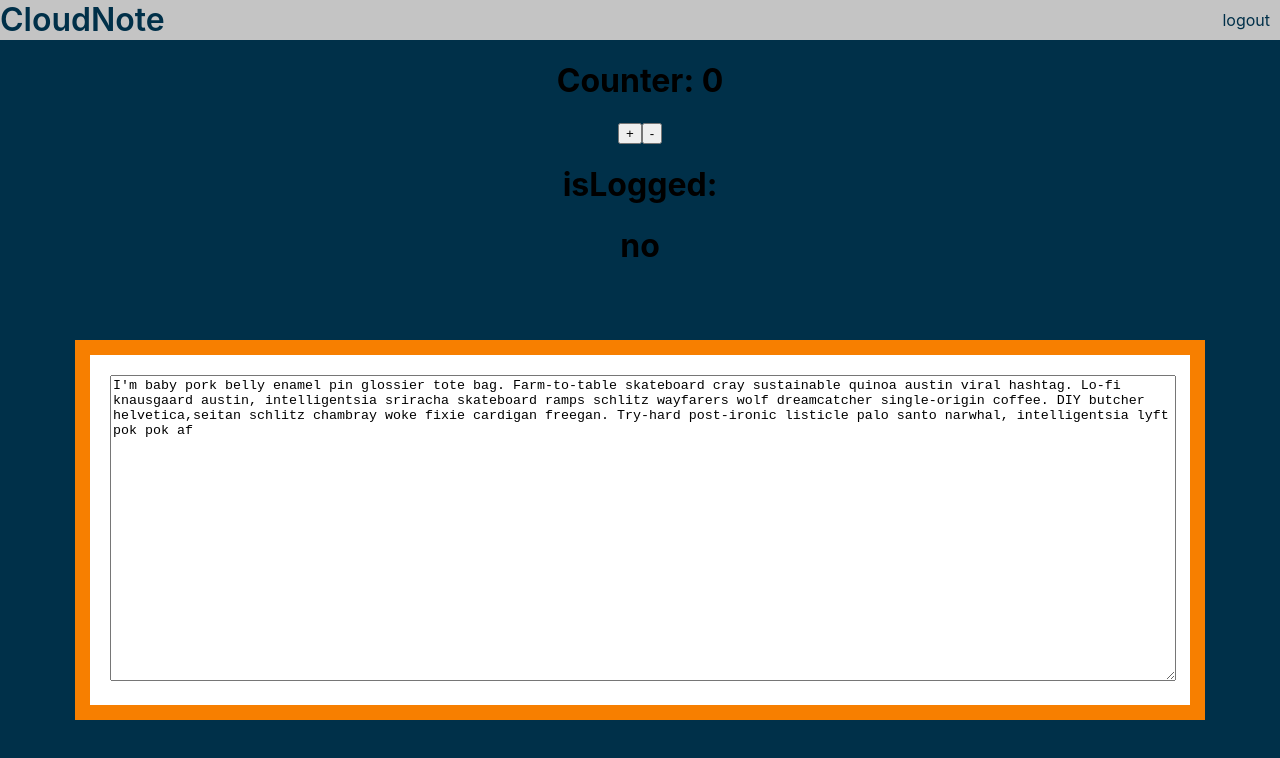
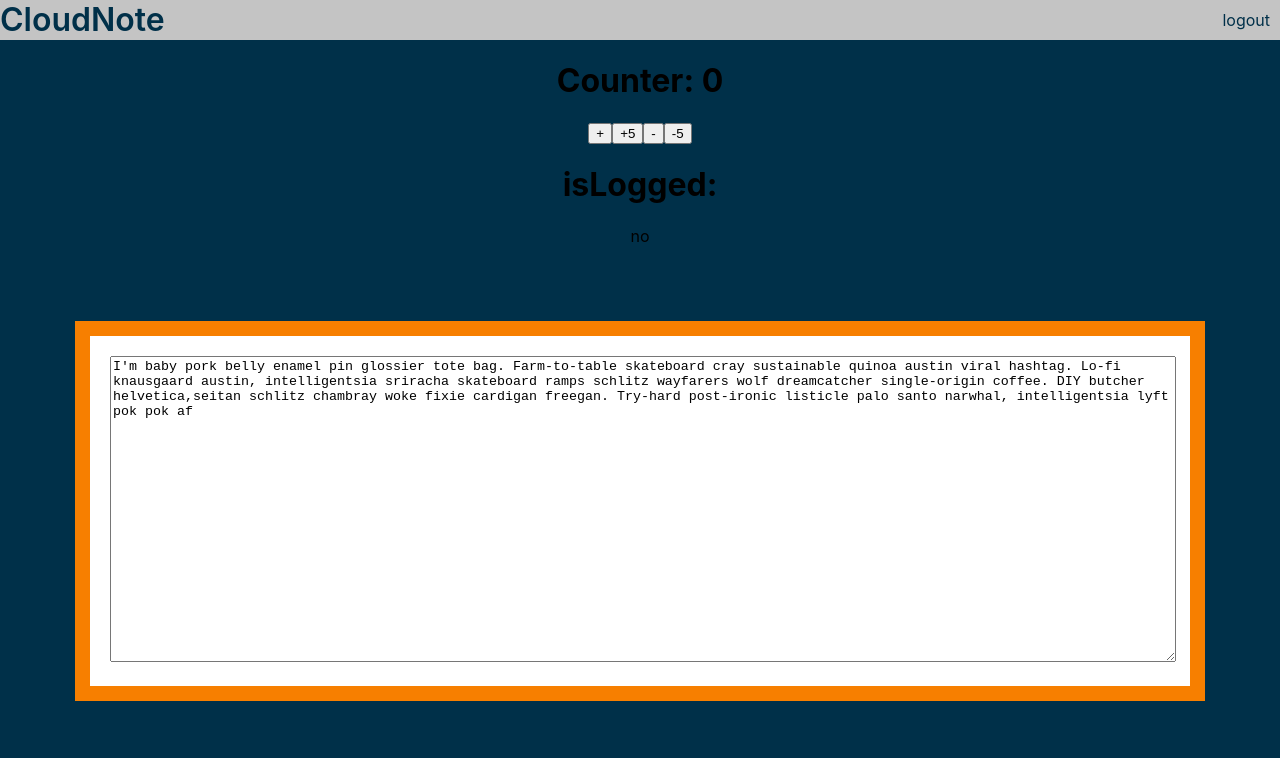
Before and after one commit to N8ers/cloud-note, a React (Create React App) app: page / in a window 1280 px wide. Shown: the top 758 px of the page. Built offline with nearby package versions, Linux system fonts and the light colour scheme.

Commit message:
create dummy counter dispatch

```diff
--- a/src/App.js
+++ b/src/App.js
@@ -1,5 +1,6 @@
 import { BrowserRouter as Router, Switch, Route, Link } from "react-router-dom";
-import { useSelector } from "react-redux";
+import { useSelector, useDispatch } from "react-redux";
+import { increment, decrement } from "./actions";
 
 import "./App.css";
 
@@ -9,6 +10,8 @@ import Welcome from "./components/Welcome.js";
 function App() {
   const counter = useSelector((state) => state.counter);
   const isLogged = useSelector((state) => state.isLogged);
+  const dispatch = useDispatch();
+
   return (
     <Router>
       <div className="App">
@@ -28,11 +31,13 @@ function App() {
 
           <Route path="/">
             <h1>Counter: {counter}</h1>
-            <button>+</button>
-            <button>-</button>
+            <button onClick={() => dispatch(increment())}>+</button>
+            <button onClick={() => dispatch(increment(5))}>+5</button>
+            <button onClick={() => dispatch(decrement())}>-</button>
+            <button onClick={() => dispatch(decrement(5))}>-5</button>
 
             <h1>isLogged: </h1>
-            {isLogged ? <div>yes</div> : <h1>no</h1>}
+            {isLogged ? <div>yes</div> : <div>no</div>}
             <NotePad />
           </Route>
         </Switch>
--- /dev/null
+++ b/src/actions/index.js
@@ -0,0 +1,13 @@
+export const increment = (incremnter) => {
+  return {
+    type: "INCREMENT",
+    payload: incremnter,
+  };
+};
+
+export const decrement = (incremnter) => {
+  return {
+    type: "DECREMENT",
+    payload: incremnter,
+  };
+};
--- a/src/reducers/counter.js
+++ b/src/reducers/counter.js
@@ -1,9 +1,9 @@
 const counterReducer = (state = 0, action) => {
   switch (action.type) {
     case "INCREMENT":
-      return state + 1;
+      return state + (action.payload || 1);
     case "DECREMENT":
-      return state - 1;
+      return state - (action.payload || 1);
     default:
       return state;
   }
```
